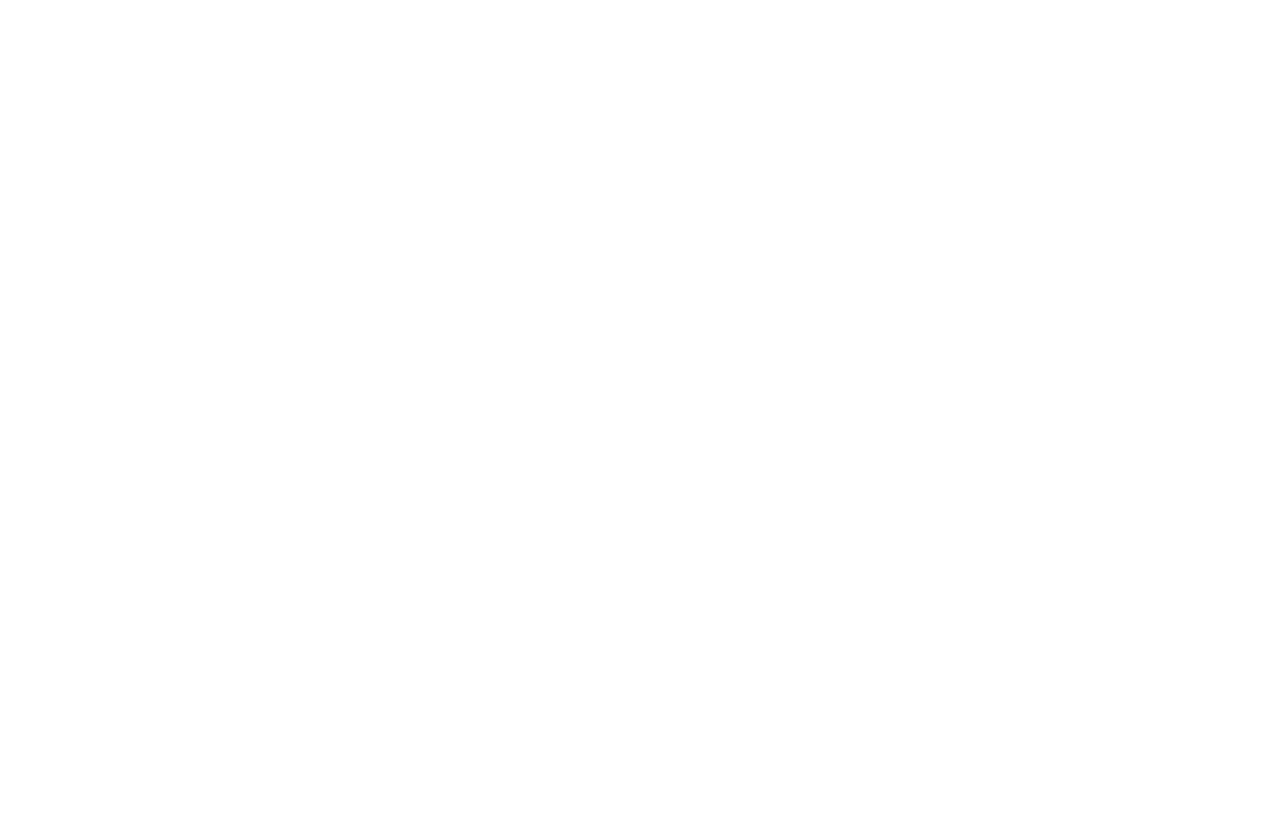
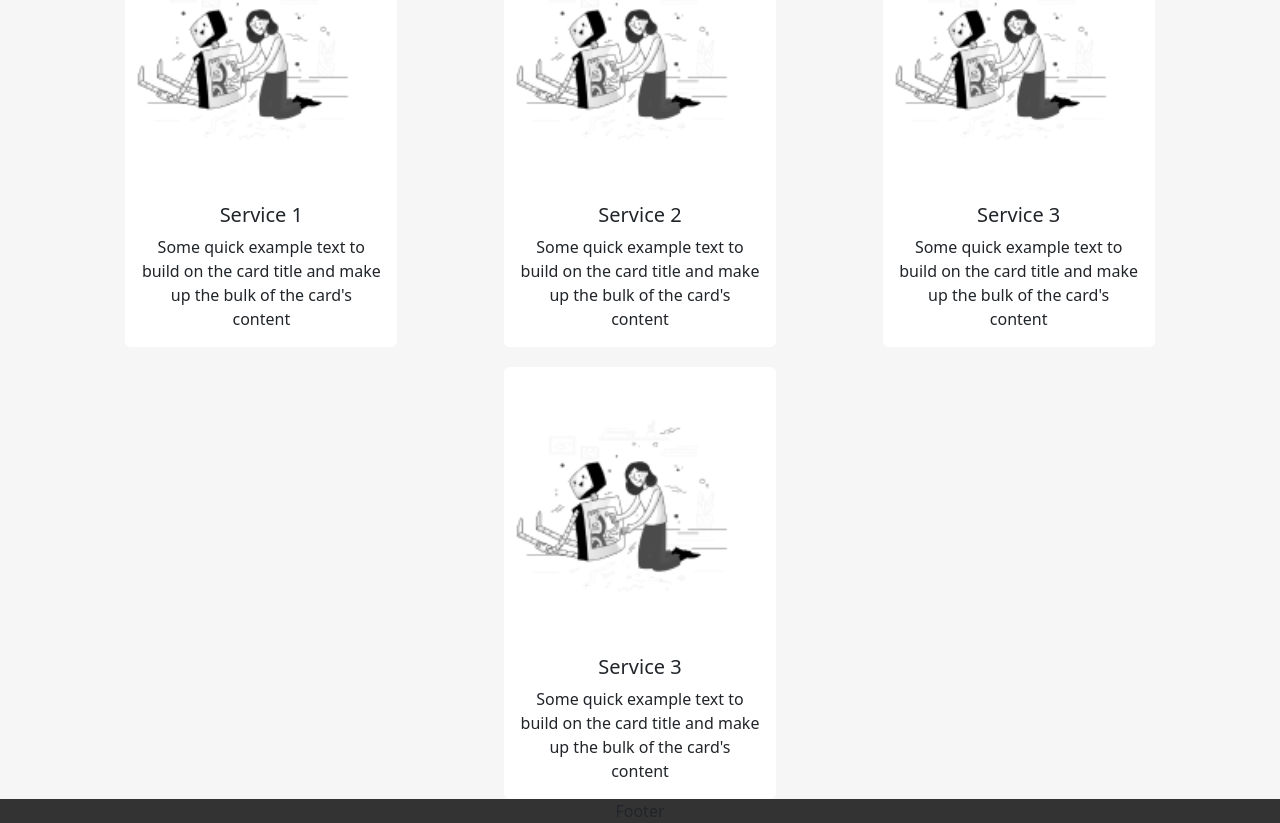
Before and after one commit to sagarrb1805/Dunixab-website, a React (Create React App) app: page / in a window 1280 px wide. Shown: the part 767-1590 px from the top of the page. Before the commit the page ends 800 px from the top, so only its background shows below. Built offline with nearby package versions, Linux system fonts and the light colour scheme.

Commit message:
footer and services

```diff
--- a/src/App.js
+++ b/src/App.js
@@ -7,6 +7,7 @@
 import About from './Pages/About/About';
 import Career from './Pages/Career/Career';
 import Talents from './Pages/Talents/Talents';
+import Footer from './components/Footer';
 
 function App() {
   return (
@@ -19,6 +20,7 @@
           <Route path='/career' element={<Career></Career>}></Route>
           <Route path='/talents' element={<Talents></Talents>}></Route>
         </Routes>
+        <Footer/>
       </BrowserRouter>
     </div>
   );
--- a/src/Pages/Home/Home.jsx
+++ b/src/Pages/Home/Home.jsx
@@ -4,10 +4,18 @@
 import FirstImage from '../../Images/jobs-animation-image.jpg'
 import styles from './Home.module.css';
 import Carousel from 'react-bootstrap/Carousel';
+import ServiceCards from './ServiceCards';
+import ServiceImage from '../../Images/service-02.png'
 // import ExampleCarouselImage from 'components/ExampleCarouselImage';
 
 function Home() {
+  let services = [{ title: "Service 1", text: "Some quick example text to build on the card title and make up the bulk of the card's content", Image: ServiceImage },
+  { title: "Service 2", text: "Some quick example text to build on the card title and make up the bulk of the card's content", Image: ServiceImage },
+  { title: "Service 3", text: "Some quick example text to build on the card title and make up the bulk of the card's content", Image: ServiceImage },
+  { title: "Service 3", text: "Some quick example text to build on the card title and make up the bulk of the card's content", Image: ServiceImage }
+  ]
   return (
+    <>
       <Carousel>
         <Carousel.Item interval={2000}>
           <Image className={styles['full-width-image']} src={SecondImage} alt='Home image' />
@@ -33,6 +41,19 @@
           </Carousel.Caption>
         </Carousel.Item>
       </Carousel>
+      <div className={styles['home-main-content']}>
+      <div >
+        <p>Our services</p>
+        <h3>THE <span>SERVICES</span> WE’RE OFFERING</h3>
+      </div>
+      <div className={`${styles["card-container"]} container `}>
+        {services.map((service, index) => (
+          <ServiceCards key={index} Image={service.Image} title={service.title} text={service.text} />
+        ))}
+      </div>
+      </div>
+
+    </>
   );
 }
 
--- a/src/Pages/Home/Home.module.css
+++ b/src/Pages/Home/Home.module.css
@@ -12,6 +12,27 @@
 }
 
 
+.card-container {
+    display: flex;
+    flex-wrap: wrap;
+    justify-content: space-between;
+    gap: 20px;
+    /* margin-top: 1000px; */
+  }
+
+
+.card-element{
+    width: 17rem;
+    background: #FFF;
+    border: none;
+    margin: auto;
+}
+
+.home-main-content{
+    background-color: #F6F6F6;
+}
+
+
 @media (max-width: 768px) {
 .full-width-image{
     height: 400px;
--- /dev/null
+++ b/src/Pages/Home/ServiceCards.jsx
@@ -0,0 +1,20 @@
+import Button from 'react-bootstrap/Button';
+import Card from 'react-bootstrap/Card';
+import styles from './Home.module.css'
+
+function ServiceCards({Image, title, text}) {
+  return (
+    <Card className={styles['card-element']} >
+      <Card.Img variant="top" src={Image}/>
+      <Card.Body>
+        <Card.Title>{title}</Card.Title>
+        <Card.Text>
+          {text}
+        </Card.Text>
+        {/* <Button variant="primary">Go somewhere</Button> */}
+      </Card.Body>
+    </Card>
+  );
+}
+
+export default ServiceCards;
--- /dev/null
+++ b/src/components/Footer.jsx
@@ -0,0 +1,9 @@
+import React from 'react'
+import styles from './Footer.module.css'
+function Footer() {
+  return (
+    <div className={styles['footer-div']}>Footer</div>
+  )
+}
+
+export default Footer
--- /dev/null
+++ b/src/components/Footer.module.css
@@ -0,0 +1,3 @@
+.footer-div{
+    background-color: #333;
+}
--- a/src/components/Header.jsx
+++ b/src/components/Header.jsx
@@ -1,4 +1,4 @@
-import React, { useState } from 'react';
+import React, { useState, useEffect } from 'react';
 import { NavLink } from 'react-router-dom';
 import styles from './Header.module.css';
 import { MdOutlineAddIcCall } from "react-icons/md";
@@ -6,13 +6,23 @@
 
 const Header = (props) => {
     const [isMenuOpen, setIsMenuOpen] = useState(false);
+    const [isScrolled, setIsScrolled] = useState(false);
+
+    useEffect(() => {
+        const handleScroll = () => {
+            setIsScrolled(window.scrollY > 300);
+        };
+
+        window.addEventListener('scroll', handleScroll);
+        return () => window.removeEventListener('scroll', handleScroll);
+    }, []);
 
     const toggleMenu = () => {
         setIsMenuOpen(!isMenuOpen);
     };
 
     return (
-        <div className={`${styles['nav-header']} ${styles['bottom-line']}`}>
+        <div className={`${styles['nav-header']} ${styles['bottom-line']} ${isScrolled ? styles['scrolled'] : ''}`}>
             <div className="container">
                 <div className={`${styles['nav']}`}>
                     <h3 className={styles['company-name']}>Duni<span className={styles['company-name-span']}>x</span>ab</h3>
--- a/src/components/Header.module.css
+++ b/src/components/Header.module.css
@@ -47,6 +47,13 @@
     width: 100%;
     z-index: 105;
     transition: .4;
+    transition: background-color 0.3s ease-in-out;
+}
+
+
+.scrolled {
+    background: rgba(0, 0, 0, 0.9); /* Darker background when scrolled */
+    box-shadow: 0 4px 6px rgba(0, 0, 0, 0.1); /* Optional shadow effect */
 }
 
 .nav-header.bottom-line {
@@ -100,12 +107,6 @@
 
 .nav-header .nav ul > li > a:hover {
     transform: scale(1.1);
-}
-
-
-.nav-header .nav ul > li > a.active {
-    color: #ff4040 !important;
-    background-color: #18365E !important;
 }
 
 
--- a/src/index.css
+++ b/src/index.css
@@ -13,5 +13,7 @@
 }
 
 :root {
-  --bs-navbar-active-color:  #ff4040; /* This is overriding Bootstrap's default */
+  --bs-navbar-active-color:  #ff4040;
+  --secondcolor: #75696D !important;
+  --maincolor: #FF4040;
 }
```
Also changed, not shown: src/Images/service-02.png (added). Lines whose indentation alone changed are shown as unchanged.
